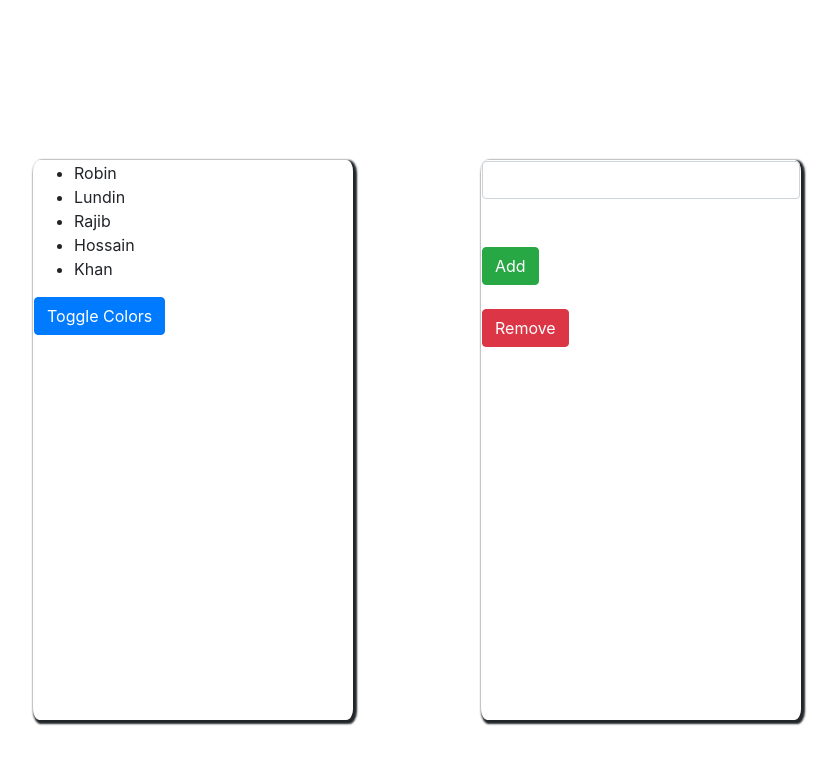
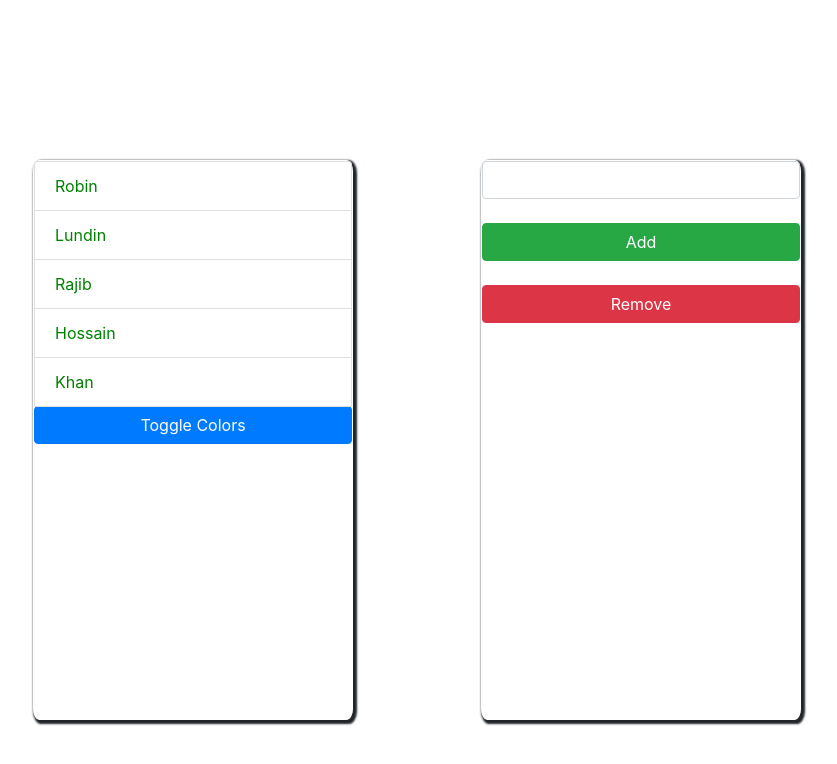
Before and after one commit to rajibkhan976/ReactU1RajKha, a React (Create React App) app: page / in a window 1280 px wide. Shown: the top 764 px of the page, without its empty margins (159-996 px from the left). Built offline with nearby package versions, Linux system fonts and the light colour scheme.

Commit message:
user add, remove, toggle color done

```diff
--- a/src/App.js
+++ b/src/App.js
@@ -8,9 +8,7 @@ import WrapperComponent from './components/WrapperComponent';
 class App extends Component {
   render() {
     return (
-    <div className="container">
-        <DashboardComponent/>
-    </div>
+            <DashboardComponent/>
     );
   }
 }
--- a/src/components/DashboardComponent.js
+++ b/src/components/DashboardComponent.js
@@ -8,7 +8,8 @@ class DashboardComponent extends Component {
     let username = '';
     this.state = {users: [
       'Robin','Lundin','Rajib','Hossain','Khan'
-      ]
+    ],
+    color: 'green'
     };
   }
 
@@ -22,16 +23,18 @@ class DashboardComponent extends Component {
   removeUser = (e) => {
     this.setState(prevState => prevState.users.pop());
   }
+  toggleColor = (e) => {
+    this.setState({color: (this.state.color === 'green') ? 'red' : 'green'});
+  }
 
   render () {
     return (
       <div>
-        <UserComponent users={this.state.users}/>
-
+        <UserComponent users={this.state.users} textColor={this.state.color} toggleTextColor={this.toggleColor}/>
         <div className="card-two">
-        <input className="form-control" type="text" onChange={this.handleInput}/> <br/> <br/>
-        <button type="button" className="btn btn-success" onClick={this.addUser}>Add</button>  <br/> <br/>
-        <button type="button" className="btn btn-danger" onClick={this.removeUser}>Remove</button>
+          <input className="form-control" type="text" onChange={this.handleInput}/> <br/>
+          <button type="button" className="btn btn-success btn-block" onClick={this.addUser}>Add</button>  <br/>
+          <button type="button" className="btn btn-danger btn-block" onClick={this.removeUser}>Remove</button>
         </div>
       </div>
     );
--- a/src/components/UserComponent.js
+++ b/src/components/UserComponent.js
@@ -11,12 +11,12 @@ class UserComponent extends Component {
     console.log(typeof users);
     return (
       <div className="card-one">
-        <ul>
+        <ul className="list-group">
           {users.map((user, key) =>
-            <li key={key}>{user}</li>
+            <li className="list-group-item" style={{color: this.props.textColor}} key={key}>{user}</li>
           )}
+            <button type="button" className="btn btn-primary" onClick={this.props.toggleTextColor}>Toggle Colors</button>
         </ul>
-        <button type="button" className="btn btn-primary" onClick={this.toggleColor}>Toggle Colors</button>
       </div>
     );
   }
--- a/src/index.css
+++ b/src/index.css
@@ -35,9 +35,3 @@ code {
   top: 20%;
   left: 50%;
 }
-
-.content-button {
-  position: absolute;
-  top: 80%;
-  left: 30%;
-}
```
